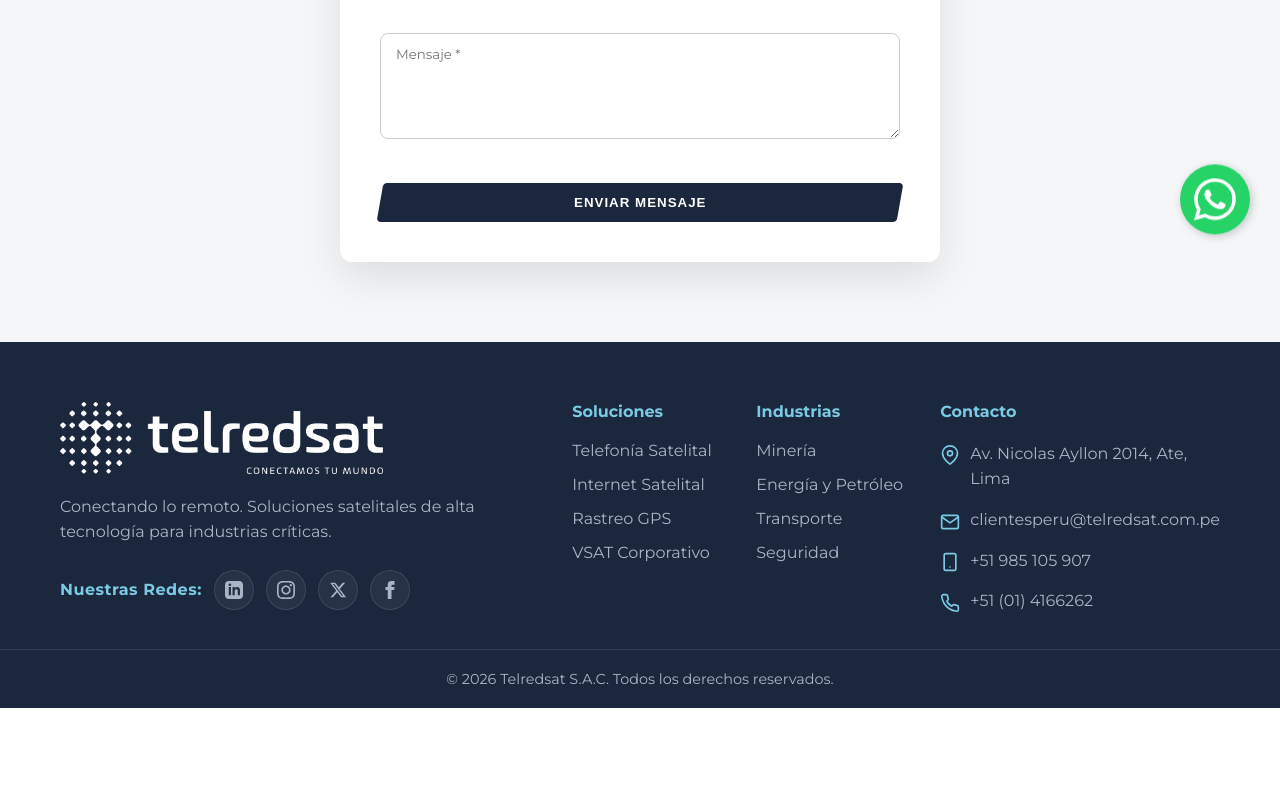
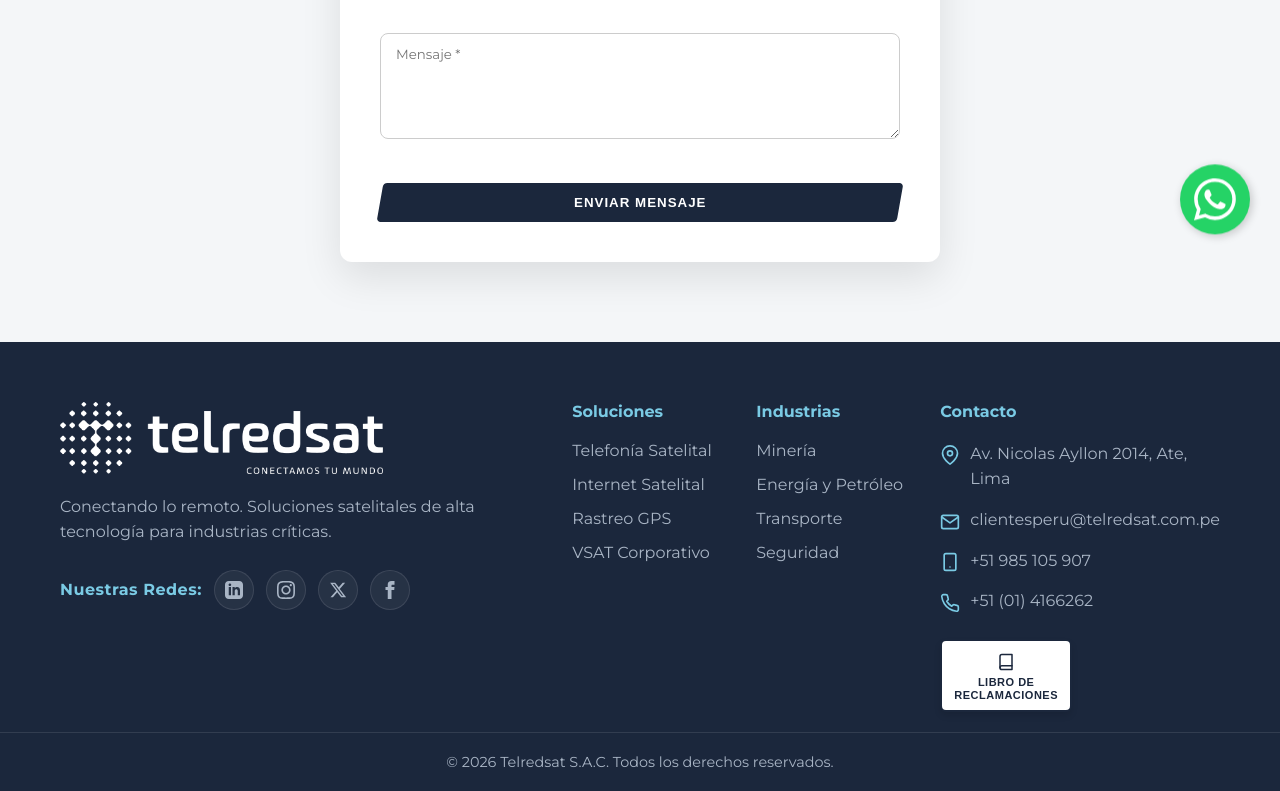
Before and after one commit to gianfrhc/telredsat, a Next.js app: page /contacto in a window 1280 px wide. Shown: the part 534-1325 px from the top of the page. Before the commit the page ends 1242 px from the top, so only its background shows below. Built offline with nearby package versions, Linux system fonts and the light colour scheme.

Commit message:
20 abril part 1

```diff
--- a/src/app/contacto/page.js
+++ b/src/app/contacto/page.js
@@ -1,4 +1,42 @@
+"use client";
+
+import { useState } from 'react';
+
 export default function Contacto() {
+  const [status, setStatus] = useState(null);
+
+  const handleSubmit = async (e) => {
+    e.preventDefault();
+    setStatus('loading');
+
+    const form = e.target;
+    const formData = new FormData(form);
+    const data = Object.fromEntries(formData.entries());
+
+    try {
+      const response = await fetch("https://formsubmit.co/ajax/clientesperu@telredsat.com.pe", {
+        method: "POST",
+        headers: {
+            'Content-Type': 'application/json',
+            'Accept': 'application/json'
+        },
+        body: JSON.stringify(data)
+      });
+
+      if (response.ok) {
+        setStatus('success');
+        form.reset();
+      } else {
+        const result = await response.json();
+        console.error(result);
+        setStatus('error');
+      }
+    } catch (error) {
+      console.error(error);
+      setStatus('error');
+    }
+  };
+
   return (
     <div className="internal-page">
       <section style={{ position: 'relative', padding: '130px 0 60px', backgroundSize: 'cover', backgroundPosition: 'center', backgroundImage: "linear-gradient(rgba(27, 39, 60, 0.6), rgba(27, 39, 60, 0.9)), url('/internet_banner_ai_1775921647345.png')" }}>
@@ -13,7 +51,7 @@ export default function Contacto() {
             <h2 className="section-title" style={{ marginBottom: '20px' }}>Contáctanos</h2>
             <p style={{ textAlign: 'center', marginBottom: '10px', color: 'var(--text-muted)' }}>Gracias por su interés. ¡Estamos ansiosos por conocerte!</p>
             <p style={{ textAlign: 'center', marginBottom: '30px', color: 'var(--text-muted)' }}>Rellene este formulario de contacto y el equipo de TELREDSAT se pondrá en contacto con usted lo antes posible.</p>
-            <form action="https://formsubmit.co/clientesperu@telredsat.com.pe" method="POST">
+            <form onSubmit={handleSubmit}>
               <input type="hidden" name="_subject" value="Nuevo contacto desde la Web TELREDSAT!" />
               <input type="hidden" name="_captcha" value="false" />
               <input type="hidden" name="_template" value="table" />
@@ -36,8 +74,21 @@ export default function Contacto() {
               </div>
 
               <div style={{ textAlign: 'center' }}>
-                <button type="submit" className="btn-primary" style={{ width: '100%', border: 'none' }}><span>Enviar Mensaje</span></button>
+                <button type="submit" className="btn-primary" style={{ width: '100%', border: 'none', opacity: status === 'loading' ? 0.7 : 1 }} disabled={status === 'loading'}>
+                  <span>{status === 'loading' ? 'Enviando...' : 'Enviar Mensaje'}</span>
+                </button>
               </div>
+
+              {status === 'success' && (
+                <div style={{ marginTop: '20px', padding: '15px', background: '#d4edda', color: '#155724', borderRadius: '5px', textAlign: 'center' }}>
+                  ¡Mensaje enviado con éxito! Nos pondremos en contacto pronto.
+                </div>
+              )}
+              {status === 'error' && (
+                <div style={{ marginTop: '20px', padding: '15px', background: '#f8d7da', color: '#721c24', borderRadius: '5px', textAlign: 'center' }}>
+                  Hubo un error al enviar el mensaje. Por favor, intente nuevamente o contáctenos por correo o teléfono.
+                </div>
+              )}
             </form>
           </div>
         </div>
--- a/src/app/globals.css
+++ b/src/app/globals.css
@@ -468,3 +468,51 @@ input:focus, textarea:focus {
     height: 35px;
   }
 }
+
+/* Libro de Reclamaciones */
+.libro-reclamaciones-custom {
+  display: inline-flex;
+  flex-direction: column;
+  align-items: center;
+  justify-content: center;
+  background-color: #ffffff;
+  padding: 8px 12px;
+  border-radius: 6px;
+  border: 2px solid var(--primary-color);
+  box-shadow: 0 4px 6px rgba(0,0,0,0.1);
+  transition: transform 0.2s ease, box-shadow 0.2s ease, border-color 0.2s ease;
+  cursor: pointer;
+  text-decoration: none;
+  min-width: 120px;
+}
+
+.libro-reclamaciones-custom:hover {
+  transform: translateY(-3px);
+  box-shadow: 0 6px 12px rgba(0,0,0,0.15);
+  border-color: var(--accent-color);
+}
+
+.libro-reclamaciones-custom svg {
+  color: var(--primary-color);
+  margin-bottom: 5px;
+  transition: color 0.2s ease;
+}
+
+.libro-reclamaciones-custom:hover svg {
+  color: var(--accent-color);
+}
+
+.lr-text {
+  font-size: 11px;
+  font-weight: 800;
+  text-align: center;
+  color: var(--primary-color);
+  line-height: 1.2;
+  font-family: Arial, sans-serif;
+  letter-spacing: 0.5px;
+  transition: color 0.2s ease;
+}
+
+.libro-reclamaciones-custom:hover .lr-text {
+  color: var(--accent-color);
+}
--- a/src/app/page.js
+++ b/src/app/page.js
@@ -75,7 +75,7 @@ export default function Home() {
       {/* CTA Section */}
       <section className="section-padding" style={{ backgroundColor: 'var(--primary-color)', color: 'var(--bg-color)', textAlign: 'center' }}>
         <div className="container">
-          <h2 style={{ fontSize: '2.5rem', marginBottom: '15px' }}>¿Su operación no puede permitirse estar desconectada?</h2>
+          <h2 style={{ fontSize: '2.5rem', marginBottom: '15px', color: 'var(--bg-color)' }}>¿Su operación no puede permitirse estar desconectada?</h2>
           <p style={{ fontSize: '1.2rem', marginBottom: '30px', color: '#a9b5c5', maxWidth: '800px', margin: '0 auto 30px' }}>
             Nuestros ingenieros en TELREDSAT están listos para analizar su escenario operativo y diseñar la plataforma de comunicación más resistente para su equipo.
           </p>
--- a/src/components/Footer.js
+++ b/src/components/Footer.js
@@ -64,7 +64,7 @@ export default function Footer() {
             </a>
           </p>
           <p style={{ display: 'flex', alignItems: 'center', gap: '10px' }}>
-            <a href="https://api.whatsapp.com/send/?phone=51985105907&text=Hola%20Telredsat,%20deseo%20m%C3%A1s%20informaci%C3%B3n%20sobre%20sus%20servicios%20de%20conectividad%20satelital." target="_blank" rel="noopener noreferrer" className="contact-link align-center">
+            <a href="tel:+51985105907" className="contact-link align-center">
               <svg viewBox="0 0 24 24" fill="none" stroke="currentColor" strokeWidth="2" strokeLinecap="round" strokeLinejoin="round" style={{ flexShrink: 0, width: '20px', height: '20px' }}>
                 <rect x="5" y="2" width="14" height="20" rx="2" ry="2"></rect>
                 <line x1="12" y1="18" x2="12.01" y2="18"></line>
@@ -78,6 +78,17 @@ export default function Footer() {
               <span>+51 (01) 4166262</span>
             </a>
           </p>
+          <div style={{ marginTop: '25px' }}>
+            <Link href="/libro-reclamaciones" className="libro-reclamaciones-custom" aria-label="Libro de Reclamaciones">
+              <svg width="34" height="34" viewBox="0 0 24 24" fill="none" stroke="currentColor" strokeWidth="2" strokeLinecap="round" strokeLinejoin="round">
+                <path d="M4 19.5A2.5 2.5 0 0 1 6.5 17H20"></path>
+                <path d="M6.5 2H20v20H6.5A2.5 2.5 0 0 1 4 19.5v-15A2.5 2.5 0 0 1 6.5 2z"></path>
+              </svg>
+              <div className="lr-text">
+                LIBRO DE<br/>RECLAMACIONES
+              </div>
+            </Link>
+          </div>
         </div>
       </div>
       <div className="footer-bottom">
```
